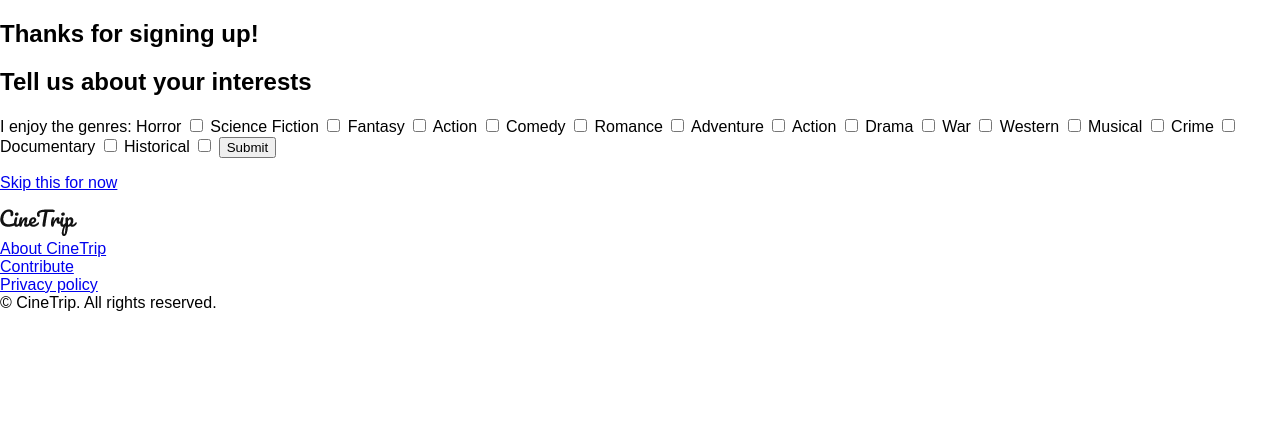
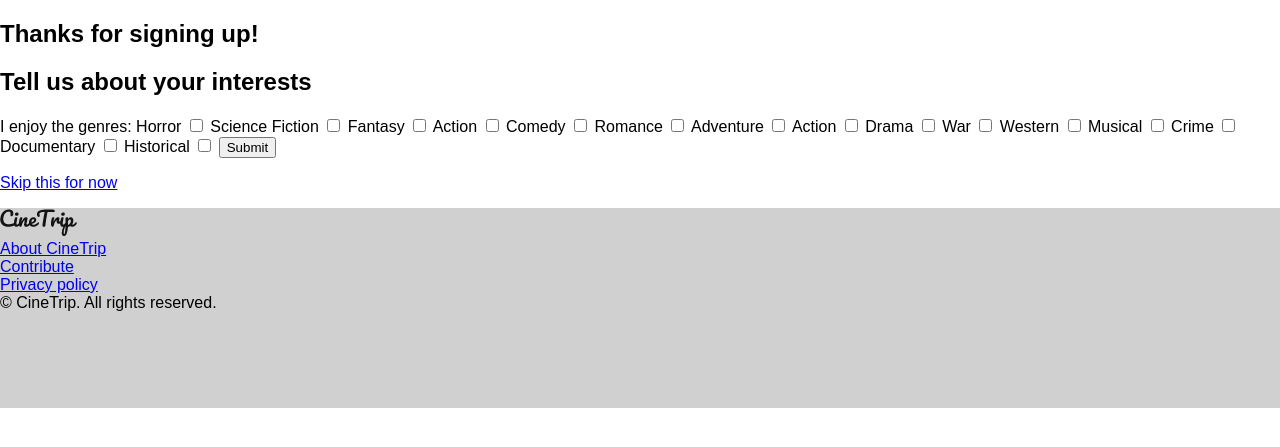
Before and after one commit to lantcl/CineTrip, a PHP site: page /user-interests.php in a window 1280 px wide. Shown: the part 90-537 px from the top of the page. Run offline with PHP 8.4, Linux system fonts and the light colour scheme.

Commit message:
Update main.css

```diff
--- a/css/main.css
+++ b/css/main.css
@@ -1,5 +1,11 @@
 /*Define the page container sample. In order to fit all mobile phones, app has no scroll bar*/
-html,body{padding:0;margin:0;width:100%;height:100%;overflow:hidden; font-family:Arial, Helvetica, sans-serif;}
+html,body{
+	padding:0;
+	margin:0;
+	width:100%;
+	height:100%;
+	overflow:hidden;
+	font-family:Arial, Helvetica, sans-serif;}
 
 /*Clean up tags with attributes*/
 ul,li{ list-style:none; padding:0; margin:0;}
@@ -15,12 +21,13 @@ header{
 
 }
 
-header .logo{
-    width:30%;
+.logo{
+    width:10%;
     margin-top: 1%;
+    float: left;
     margin-left: 5%;
-    float: left;
 }
+
 
 
 header nav{
@@ -67,3 +74,10 @@ header nav ul .selected{
 .nav.center ul {
 	text-align: center;
 }
+
+footer{
+	width: 100%;
+	height: 200px;
+	background: #d0d0d0;
+	overflow: hidden;
+}
```
